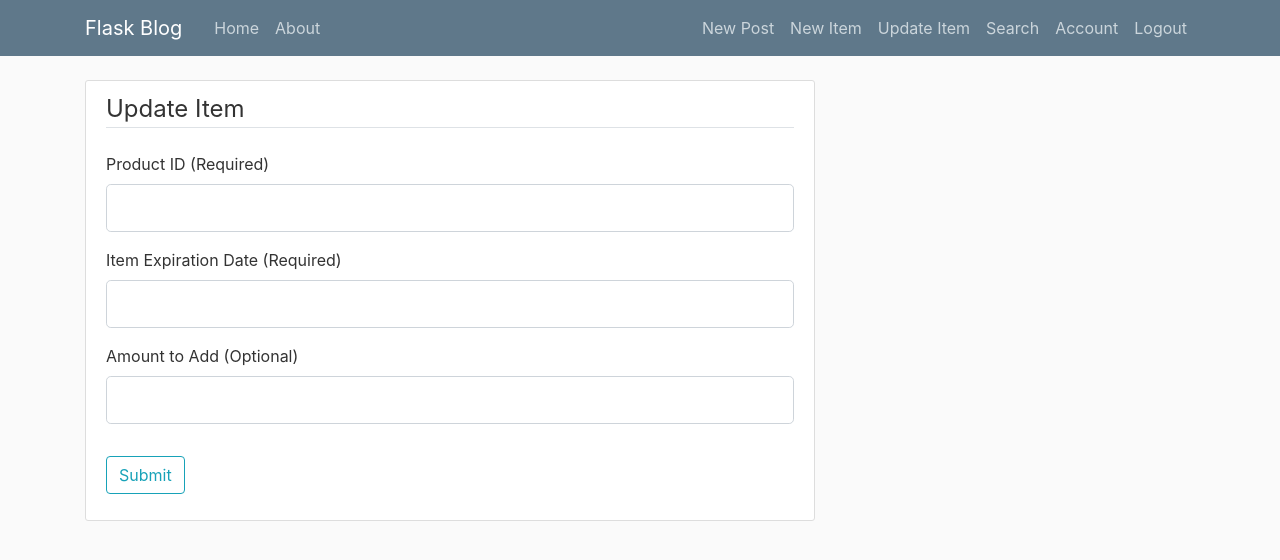
After one commit to bgmichael/CSC-455-Flask, a Flask app: page /post/updateItem in a window 1280 px wide. The commit adds this page. Shown: the top 560 px of the page. Run offline with Flask 2, Linux system fonts and the light colour scheme; a user stored in the database is signed in; some libraries are stand-ins or nearby versions.

Commit message:
Update Function changes

```diff
--- a/flaskblog/forms.py
+++ b/flaskblog/forms.py
@@ -1,8 +1,9 @@
+import validator as validator
 from flask_wtf import FlaskForm
 from flask_wtf.file import FileField, FileAllowed
 from flask_login import current_user
 from wtforms import StringField, PasswordField, SubmitField, BooleanField, TextAreaField, IntegerField, FloatField
-from wtforms.validators import DataRequired, Length, Email, EqualTo, ValidationError
+from wtforms.validators import DataRequired, Length, Email, EqualTo, ValidationError, optional
 from flaskblog.models import User
 from wtforms.ext.sqlalchemy.fields import QuerySelectField, QuerySelectMultipleField
 from wtforms.ext.django.fields import ModelSelectField
@@ -80,3 +81,9 @@ class SearchForm(FlaskForm):
     searchCritereaNumber = FloatField('Search For (Number): ', validators=[DataRequired()])
     searchCritereaText = TextAreaField('Search For (Text (put in something for testing)): ', validators=[DataRequired()])
     submit = SubmitField('Search')
+
+class UpdateItem(FlaskForm):
+    Product_ID = IntegerField('Product ID (Required)', validators=[DataRequired()])
+    expirationDate = StringField('Item Expiration Date (Required)', validators=[DataRequired()])
+    amountToAdd = IntegerField('Amount to Add (Optional)', validators=[DataRequired()])
+    submit = SubmitField('Submit')
--- a/flaskblog/gendata.py
+++ b/flaskblog/gendata.py
@@ -9,7 +9,7 @@ from flaskblog.models import User, Post, Employees, Product, Product_Information
     #Part_Of_Relationship, Sold_By_Relationship, Store, Works_At_Relationship
 from flask_login import login_user, current_user, logout_user, login_required
 from random import randint
-# from main.gendata import gendata
+from sqlalchemy import func
 
 employeeData = [[123456,"Bob Dole","Manager",50000, '2019-06-11'], [123452,"Betsy Smith","Cashier",15000, '2019-02-09'],
                 [123449,"Tyler Oliver","Cashier",15000, '2019-03-19'], [123438,"Donnie Macks","Clerk",26000, '2019-05-14'],
@@ -22,12 +22,12 @@ employeeData = [[123456,"Bob Dole","Manager",50000, '2019-06-11'], [123452,"Bets
                 [123446,"Penny Diaz","Cashier",15000, '2020-06-18'], [123440,"Susan Reynolds","Clerk",26000, '2016-05-28'],
                 [123441,"John Graham","Stocker",17000, '2020-01-17']]
 
-products = [[959742, 6.00, "Turkey Jerky Teriyaki", 4],
-            [50255224003, 3.50, "Ritter Sport Dark Chocolate", 3],
-            [80432106419, 20.00, "Single Pot Still Irish Whiskey", 10],
-            [859612001024, 9.99, "21st Amendment Hell or High Watermelon Wheat Beer", 12],
-            [805002000375, 4.00, "Dusk Deodorant", 28],
-            [321134771643, 3.00, "Blue Mint Antiseptic Mouth Rinse", 12]]
+products = [[959742, 6.00, "Turkey Jerky Teriyaki", 1],
+            [50255224003, 3.50, "Ritter Sport Dark Chocolate", 1],
+            [80432106419, 20.00, "Single Pot Still Irish Whiskey", 1],
+            [859612001024, 9.99, "21st Amendment Hell or High Watermelon Wheat Beer", 1],
+            [805002000375, 4.00, "Dusk Deodorant", 1],
+            [321134771643, 3.00, "Blue Mint Antiseptic Mouth Rinse", 1]]
 
 productInformationAndRelationship = [[1, "November 2022", 4.00, 959742],
                                      [2, "January 2021", 3.00, 50255224003],
@@ -35,6 +35,10 @@ productInformationAndRelationship = [[1, "November 2022", 4.00, 959742],
                                      [4, "January 2022", 12.00, 859612001024],
                                      [5, "February 2021,", 4.00, 805002000375],
                                      [6, "March 2022", 12.00, 321134771643]]
+
+def resetDatabase():
+    db.drop_all()
+    genData()
 
 
 def genData():
@@ -94,3 +98,13 @@ def instantiateProductInfo():
         print(productInfo)
         db.session.add(productInfo)
     db.session.commit()
+
+def nextHighestIndividualId():
+    maxIndvId = db.session.query(func.max(Product_Information.Individual_ID))
+    maxId = maxIndvId[0]
+    maxId = maxId[0]
+    if maxId == None:
+        nextMaxId = 1
+    else:
+        nextMaxId = maxId + 1
+    return nextMaxId
--- a/flaskblog/models.py
+++ b/flaskblog/models.py
@@ -68,6 +68,9 @@ class Part_Of_Relationship(db.Model):
     def __repr__(self):
         return f"Part_Of_Relationship('{self.Individual_ID}', '{self.Product_ID}')"
 
+
+
+
 # class Sold_By_Relationship(db.Model):
 #     Store_ID = db.Column(db.Integer, db.ForeignKey('store.Store_ID'), primary_key=True, )
 #     Product_ID = db.Column(db.Integer, primary_key=True)
--- a/flaskblog/routes.py
+++ b/flaskblog/routes.py
@@ -3,10 +3,11 @@ import secrets
 from PIL import Image
 from flask import render_template, url_for, flash, redirect, request, abort
 from flaskblog import app, db, bcrypt
-from flaskblog.forms import RegistrationForm, LoginForm, UpdateAccountForm, PostForm, ItemForm, SearchForm
+from flaskblog.forms import RegistrationForm, LoginForm, UpdateAccountForm, PostForm, ItemForm, SearchForm, UpdateItem
 from flaskblog.models import User, Post, Employees, Product, Product_Information, Part_Of_Relationship
 from flask_login import login_user, current_user, logout_user, login_required
-from flaskblog.gendata import genData, instantiateItem, instantiateProductInfo, instantiateRelationship
+from flaskblog.gendata import genData, instantiateItem, instantiateProductInfo, instantiateRelationship, resetDatabase, \
+    nextHighestIndividualId
 from sqlalchemy import text, Table, Column, Integer, String, MetaData
 
 
@@ -154,8 +155,48 @@ def add_item():
         db.session.commit()
         flash('Your item has been added!', 'success')
         return redirect(url_for('home'))
-    return render_template('add_item.html', title='New Item',
-                           form=form, legend='New Post')
+    return render_template('add_item.html', title='New Product',
+                           form=form, legend='New Product')
+
+@app.route("/post/updateItem", methods=['GET', 'POST'])
+@login_required
+def updateItem():
+    form = UpdateItem()
+    if form.validate_on_submit():
+        #Set Variables
+        updateID = form.Product_ID.data
+        print(updateID)
+        updateExpiration = form.expirationDate.data
+        updateProduct = db.session.query(Product).filter(Product.Product_ID == updateID).all()[0]
+        print(updateProduct)
+        updatequantity = form.amountToAdd.data
+        print(updatequantity)
+        ##logic for changing the item instance
+        if updatequantity != None:
+            currentquantity = updateProduct.quantity
+            updateProduct.quantity = updatequantity + currentquantity
+
+            sampleID = db.session.query(Part_Of_Relationship).filter\
+                (Part_Of_Relationship.Product_ID == updateID).first().Individual_ID
+            sampleWeight = db.session.query(Product_Information).filter\
+                (Product_Information.Individual_ID == sampleID).first().product_weight
+            for newitem in range(updatequantity):
+                newIndividualID = nextHighestIndividualId()
+                newPI = Product_Information(Individual_ID = newIndividualID,
+                                    expiration_date = updateExpiration,
+                                    product_weight = sampleWeight)
+                newPOR = Part_Of_Relationship(Individual_ID = newIndividualID, Product_ID = updateID)
+                db.session.add(newPI)
+                db.session.add(newPOR)
+
+        db.session.commit()
+        flash('Your update has been processed!', 'success')
+        return redirect(url_for('updateItem', title='Update Item', form=form, legend='Update Item'))
+
+
+    return render_template('updateItem.html', title='Update Item',
+                           form=form, legend='Update Item')
+
 
 
 @app.route("/post/search", methods=['GET', 'POST'])
--- a/flaskblog/templates/layout.html
+++ b/flaskblog/templates/layout.html
@@ -34,6 +34,7 @@
               {% if current_user.is_authenticated %}
                 <a class="nav-item nav-link" href="{{ url_for('new_post') }}">New Post</a>
                 <a class="nav-item nav-link" href="{{ url_for('add_item') }}">New Item</a>
+                <a class="nav-item nav-link" href="{{ url_for('updateItem') }}">Update Item</a>
                 <a class="nav-item nav-link" href="{{ url_for('search') }}">Search</a>
                 <a class="nav-item nav-link" href="{{ url_for('account') }}">Account</a>
                 <a class="nav-item nav-link" href="{{ url_for('logout') }}">Logout</a>
--- /dev/null
+++ b/flaskblog/templates/updateItem.html
@@ -0,0 +1,44 @@
+{% extends "layout.html" %}
+{% block content %}
+<div class="content-section">
+    <form method="POST" action="">
+        {{ form.hidden_tag() }}
+        <fieldset class="form-group">
+            <legend class="border-bottom mb-4">{{ legend }}</legend>
+            <div class="form-group">
+                {{ form.Product_ID.label(class="form-control-label") }}
+                {% if form.Product_ID.errors %}
+                    {{ form.Product_ID(class="form-control form-control-lg is-invalid") }}
+                    <div class="invalid-feedback">
+                        {% for error in form.title.errors %}
+                            <span>{{ error }}</span>
+                        {% endfor %}
+                    </div>
+                {% else %}
+                    {{ form.Product_ID(class="form-control form-control-lg") }}
+                {% endif %}
+            </div>
+            <div class="form-group">
+                {{ form.expirationDate.label(class="form-control-label") }}
+                {% if form.expirationDate.errors %}
+                    {{ form.expirationDate(class="form-control form-control-lg is-invalid") }}
+                    <div class="invalid-feedback">
+                        {% for error in form.expirationDate.errors %}
+                            <span>{{ error }}</span>
+                        {% endfor %}
+                    </div>
+                {% else %}
+                    {{ form.expirationDate(class="form-control form-control-lg") }}
+                {% endif %}
+            </div>
+            <div class="form-group">
+                {{ form.amountToAdd.label(class="form-control-label") }}
+                {{ form.amountToAdd(class="form-control form-control-lg") }}
+            </div>
+        </fieldset>
+        <div class="form-group">
+            {{ form.submit(class="btn btn-outline-info") }}
+        </div>
+    </form>
+</div>
+{% endblock content %}
```
Also changed, not shown: flaskblog/site.db.
